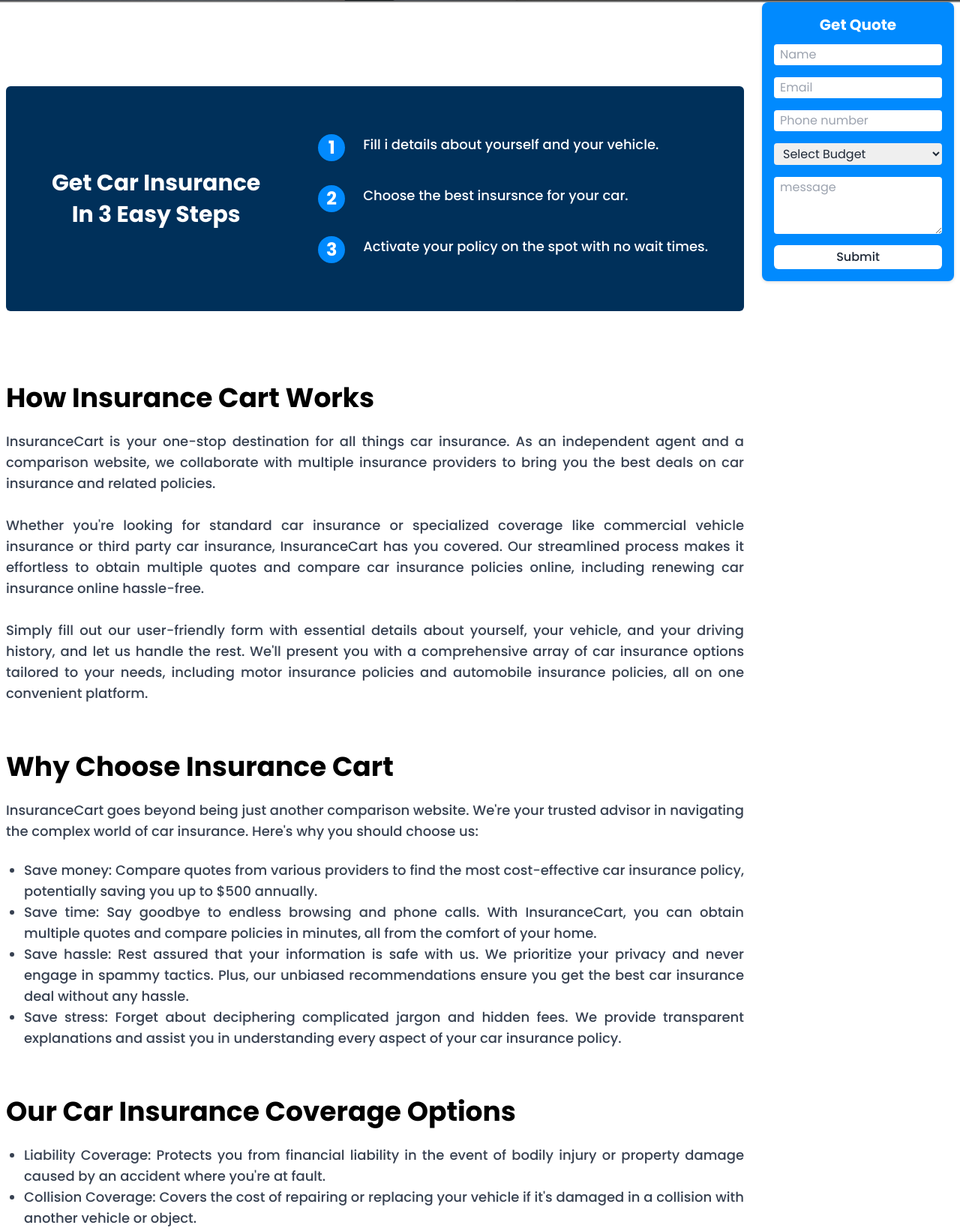
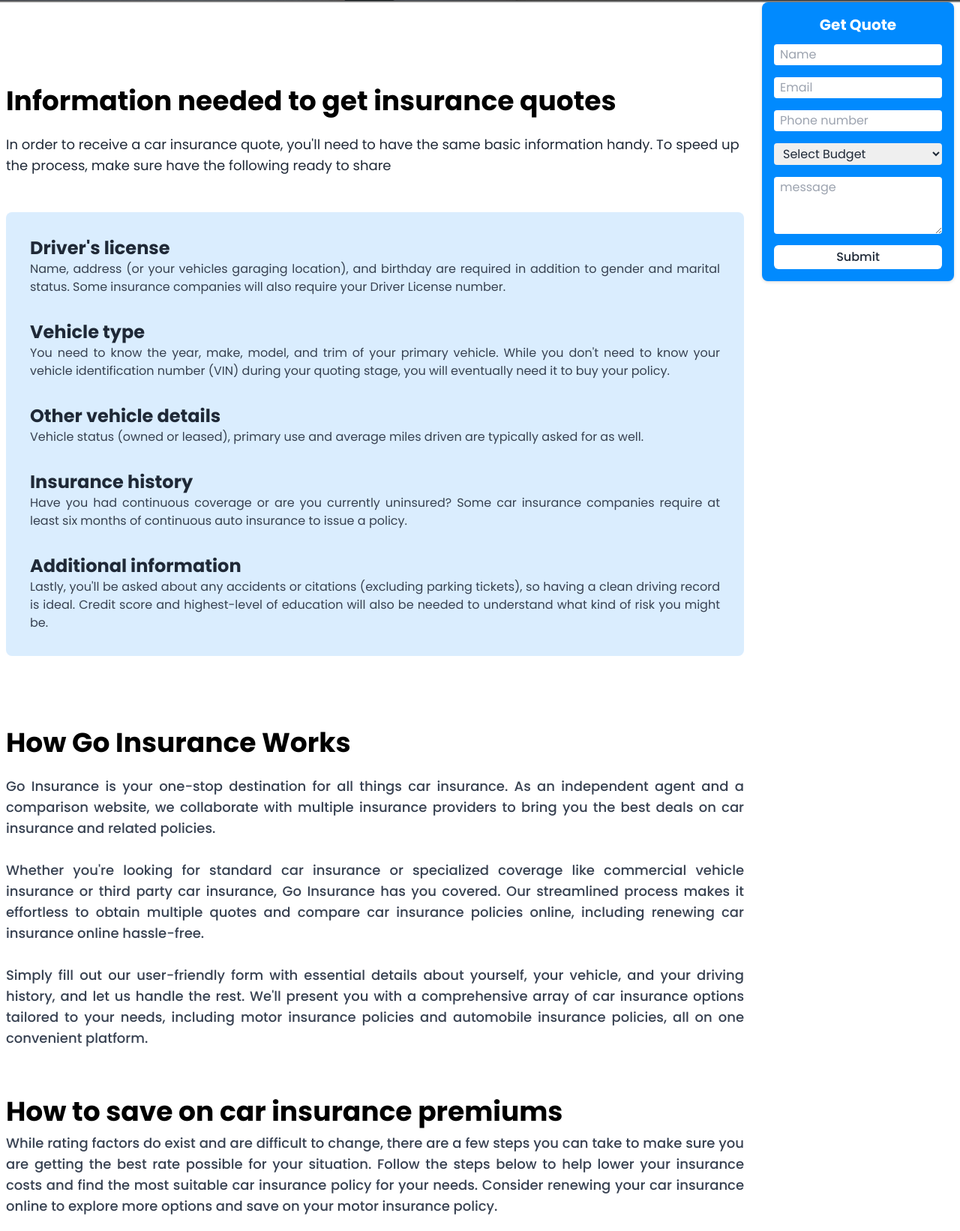
Before and after one commit to safinxr/sixth-insurance-website, a plain HTML site: page cheap-car-automobile-quotes.html in a window 1280 px wide. Shown: the part 821-2463 px from the top of the page at 75% size. Drawn offline with nearby package versions, Linux system fonts and the light colour scheme.

Commit message:
car section done

```diff
--- a/cheap-car-automobile-quotes.html
+++ b/cheap-car-automobile-quotes.html
@@ -146,12 +146,12 @@
     <header>
       <section
         style="background-image: url(image/cari4.jpg)"
-        class="bg-no-repeat lg:h-[95vh]  flex items-center bg-black bg-blend-overlay bg-opacity-50 bg-center lg:bg-top"
+        class="bg-no-repeat lg:h-[95vh] flex items-center bg-black bg-blend-overlay bg-opacity-50 bg-center lg:bg-top"
       >
         <div class="max-w-6xl mx-auto px-3 md:px-7 lg:px-0 py-20">
           <div class="text-white mb-6 lg:w-3/5">
             <a
-              class="text-sm font-medium px-6 py-1.5  bg-[#018AFE] rounded-full text-white"
+              class="text-sm font-medium px-6 py-1.5 bg-[#018AFE] rounded-full text-white"
               href=""
               >Car Insurance</a
             >
@@ -161,10 +161,12 @@
               Your One Stop Destination for Car Insurance Solutions
             </h1>
             <p class="text-justify mt-4 md:mt-6">
-              At Go Insurance, we're your ultimate destination for car insurance solutions. With tailored coverage and personalized service, drive confidently knowing you're protected every mile of the way.
+              At Go Insurance, we're your ultimate destination for car insurance
+              solutions. With tailored coverage and personalized service, drive
+              confidently knowing you're protected every mile of the way.
             </p>
 
-            <div class="flex justify-center md:justify-start">
+            <div class="flex justify-start">
               <div
                 class="flex mx-auto lg:mx-0 border-2 border-[#018AFE] w-[320px] justify-between mt-7 lg:mt-10 rounded-full"
               >
@@ -189,7 +191,6 @@
         </div>
       </section>
     </header>
-
 
     <!--===== body =====-->
     <main
@@ -249,74 +250,85 @@
       </section>
 
       <!-- ========Main section======= -->
-      <section>
-        <!-- Get Car Insurance In 3 Easy Steps -->
-        <section class="mt-16 lg:mt-28 bg-[#00305A] py-16 px-12 rounded-md">
-          <div class="flex flex-col lg:flex-row gap-x-16 gap-y-6 items-center">
-            <div class="flex-1">
-              <h1
-                class="text-white text-3xl font-bold text-center leading-[1.4]"
-              >
-                Get Car Insurance In 3 Easy Steps
+      <section class="mt-16 lg:mt-28">
+        <!-- Information needed to get insurance quotes -->
+        <div>
+          <h1 class="text-3xl md:text-4xl text-start font-bold text-black">
+            Information needed to get insurance quotes
           </h1>
+          <p class="text-lg mt-6">
+            In order to receive a car insurance quote, you'll need to have the
+            same basic information handy. To speed up the process, make sure
+            have the following ready to share
+          </p>
+          <div class="bg-[#DAEDFE] p-8 rounded-lg mt-12">
+            <div>
+              <div>
+                <h3 class="font-bold text-2xl">Driver's license</h3>
+                <p class="text-gray-700 text-justify">
+                  Name, address (or your vehicles garaging location), and
+                  birthday are required in addition to gender and marital
+                  status. Some insurance companies will also require your Driver
+                  License number.
+                </p>
               </div>
 
-            <div class="flex flex-col gap-8">
-              <div class="flex gap-6">
-                <div>
-                  <div
-                    class="w-9 h-9 bg-[#018AFE] rounded-full flex justify-center items-center"
-                  >
-                    <p class="text-white font-bold text-2xl">1</p>
-                  </div>
-                </div>
-                <p class="font-medium text-white text-lg">
-                  Fill i details about yourself and your vehicle.
+              <div class="mt-8">
+                <h3 class="font-bold text-2xl">Vehicle type</h3>
+                <p class="text-gray-700 text-justify">
+                  You need to know the year, make, model, and trim of your
+                  primary vehicle. While you don't need to know your vehicle
+                  identification number (VIN) during your quoting stage, you
+                  will eventually need it to buy your policy.
                 </p>
               </div>
-              <div class="flex gap-6">
-                <div>
-                  <div
-                    class="w-9 h-9 bg-[#018AFE] rounded-full flex justify-center items-center"
-                  >
-                    <p class="text-white font-bold text-2xl">2</p>
-                  </div>
-                </div>
-                <p class="font-medium text-white text-lg">
-                  Choose the best insursnce for your car.
+
+              <div class="mt-8">
+                <h3 class="font-bold text-2xl">Other vehicle details</h3>
+                <p class="text-gray-700 text-justify">
+                  Vehicle status (owned or leased), primary use and average
+                  miles driven are typically asked for as well.
                 </p>
               </div>
-              <div class="flex gap-6">
-                <div>
-                  <div
-                    class="w-9 h-9 bg-[#018AFE] rounded-full flex justify-center items-center"
-                  >
-                    <p class="text-white font-bold text-2xl">3</p>
+
+              <div class="mt-8">
+                <h3 class="font-bold text-2xl">Insurance history</h3>
+                <p class="text-gray-700 text-justify">
+                  Have you had continuous coverage or are you currently
+                  uninsured? Some car insurance companies require at least six
+                  months of continuous auto insurance to issue a policy.
+                </p>
               </div>
+
+              <div class="mt-8">
+                <h3 class="font-bold text-2xl">Additional information</h3>
+                <p class="text-gray-700 text-justify">
+                  Lastly, you'll be asked about any accidents or citations
+                  (excluding parking tickets), so having a clean driving record
+                  is ideal. Credit score and highest-level of education will
+                  also be needed to understand what kind of risk you might be.
+                </p>
               </div>
-                <p class="font-medium text-white text-lg">
-                  Activate your policy on the spot with no wait times.
-                </p>
+
             </div>
           </div>
         </div>
-        </section>
 
         <!-- ========Text section========== -->
         <section class="mt-16 lg:mt-24 mb-16 lg:mb-0">
           <div class="text-lg font-medium text-gray-700 text-justify">
             <h2 class="text-3xl md:text-4xl text-start font-bold text-black">
-              How Insurance Cart Works
+              How  Go Insurance Works
             </h2>
             <p class="mt-6">
-              InsuranceCart is your one-stop destination for all things car
+               Go Insurance is your one-stop destination for all things car
               insurance. As an independent agent and a comparison website, we
               collaborate with multiple insurance providers to bring you the
               best deals on car insurance and related policies.
               <br /><br />
               Whether you're looking for standard car insurance or specialized
               coverage like commercial vehicle insurance or third party car
-              insurance, InsuranceCart has you covered. Our streamlined process
+              insurance,  Go Insurance has you covered. Our streamlined process
               makes it effortless to obtain multiple quotes and compare car
               insurance policies online, including renewing car insurance online
               hassle-free.
@@ -330,67 +342,16 @@
             </p>
           </div>
 
-          <div class="text-lg font-medium text-gray-700 text-justify mt-16">
-            <h2 class="text-3xl md:text-4xl text-start font-bold text-black">
-              Why Choose Insurance Cart
-            </h2>
-            <p class="mt-6">
-              InsuranceCart goes beyond being just another comparison website.
-              We're your trusted advisor in navigating the complex world of car
-              insurance. Here's why you should choose us:
-            </p>
-
-            <ul class="list-disc ms-6 mt-6">
-              <li>
-                Save money: Compare quotes from various providers to find the
-                most cost-effective car insurance policy, potentially saving you
-                up to $500 annually.
-              </li>
-              <li>
-                Save time: Say goodbye to endless browsing and phone calls. With
-                InsuranceCart, you can obtain multiple quotes and compare
-                policies in minutes, all from the comfort of your home.
-              </li>
-              <li>
-                Save hassle: Rest assured that your information is safe with us.
-                We prioritize your privacy and never engage in spammy tactics.
-                Plus, our unbiased recommendations ensure you get the best car
-                insurance deal without any hassle.
-              </li>
-              <li>
-                Save stress: Forget about deciphering complicated jargon and
-                hidden fees. We provide transparent explanations and assist you
-                in understanding every aspect of your car insurance policy.
-              </li>
-            </ul>
+          <div class="text-lg font-medium text-gray-700 text-justify mt-16 ">
+            <h2 class="text-3xl md:text-4xl text-start font-bold text-black">How to save on car insurance premiums</h2>
+            <p class="mb-6 mt-2">While rating factors do exist and are difficult to change, there are a few steps you can take to make sure you are getting the best rate possible for your situation. Follow the steps below to help lower your insurance costs and find the most suitable car insurance policy for your needs. Consider renewing your car insurance online to explore more options and save on your motor insurance policy.
           </div>
 
-          <div class="text-lg font-medium text-gray-700 text-justify mt-16">
-            <h2 class="text-3xl md:text-4xl text-start font-bold text-black">
-              Our Car Insurance Coverage Options
-            </h2>
-            <ul class="list-disc ms-6 mt-6">
-              <li>
-                Liability Coverage: Protects you from financial liability in the
-                event of bodily injury or property damage caused by an accident
-                where you're at fault.
-              </li>
-              <li>
-                Collision Coverage: Covers the cost of repairing or replacing
-                your vehicle if it's damaged in a collision with another vehicle
-                or object.
-              </li>
-              <li>
-                Comprehensive Coverage: Provides protection against
-                non-collision incidents, such as theft, vandalism, fire, and
-                natural disasters.
-              </li>
-              <li>
-                Personal Injury Protection (PIP): Covers medical expenses and
-                lost wages for you and your passengers in the event of an
-                accident, regardless of fault.
-              </li>
-            </ul>
+          <div class="text-lg font-medium text-gray-700 text-justify mt-16 ">
+            <h2 class="text-3xl md:text-4xl text-start font-bold text-black">Calculating car insurance rates: summary</h2>
+            <p class="mb-6 mt-2">Remember that car insurance estimator tools are good for getting a rough idea of what you should be paying, but your final rates will likely vary. For this reason, it's a good idea to cast a wide net and get more accurate quotes from as many companies as possible. The GO Insurance's goal is to match you with the best insurance coverage: an auto policy that suits your financial situation and your coverage needs.<br><br>
+
+            The GO Insurance offers more options than your average insurance agent, which can come in handy if you’re seeking insurance savings. The more insurance companies you research, the more you save and the better coverage you find. If you want to find the best coverage for your money, look no further than The GO Insurance's car insurance calculator. Let us help you out — by using our auto insurance calculator, you can compare rates from leading companies in order to make sure you're getting the best rate, whether it's for your car insurance policy or your automobile insurance policy. And you don't even have to leave your couch.
           </div>
 
           <div class="text-lg font-medium text-gray-700 text-justify mt-16">
@@ -413,7 +374,7 @@
             <p class="mt-6">
               Ready to find the best car insurance for you? Start your free,
               personalized car insurance quote today and see how much you can
-              save with InsuranceCart. It’s easy, fast, and secure. Just click
+              save with  Go Insurance. It’s easy, fast, and secure. Just click
               on the button below and follow the instructions.
             </p>
           </div>
@@ -442,7 +403,7 @@
               type="text"
               name="name"
               placeholder="Enter your name"
-            class="input input-bordered h-10 w-full input-success text-base"
+              class="input input-bordered h-10 w-full input-info text-base"
               required
             />
           </div>
@@ -455,7 +416,7 @@
               type="email"
               name="email"
               placeholder="Enter your email"
-            class="input input-bordered h-10 w-full input-success"
+              class="input input-bordered h-10 w-full input-info"
               required
             />
           </div>
@@ -468,7 +429,7 @@
               type="number"
               name="phone"
               placeholder="Enter your phone number"
-            class="input input-bordered h-10 w-full input-success"
+              class="input input-bordered h-10 w-full input-info"
               required
             />
           </div>
@@ -481,7 +442,7 @@
               type="text"
               name="position"
               placeholder="Position name"
-            class="input input-bordered h-10 w-full input-success text-base"
+              class="input input-bordered h-10 w-full input-info text-base"
               name="position"
               required
             />
@@ -495,7 +456,7 @@
               type="number"
               name="salary"
               placeholder="What is your salary expectations?"
-            class="input input-bordered h-10 w-full input-success"
+              class="input input-bordered h-10 w-full input-info"
               required
             />
           </div>
@@ -505,7 +466,7 @@
               <span class="label-text">Preferred Job Location </span>
             </label>
             <select
-            class="text-base w-full h-10 border border-success px-3 rounded-lg outline-none"
+              class="text-base w-full h-10 border border-info px-3 rounded-lg outline-none"
               name="location"
               required
             >
@@ -523,7 +484,7 @@
               <span class="label-text">Visa Status </span>
             </label>
             <select
-            class="text-base w-full h-10 border border-success px-3 rounded-lg outline-none"
+              class="text-base w-full h-10 border border-info px-3 rounded-lg outline-none"
               name="visaStatus"
               required
             >
@@ -547,7 +508,7 @@
               type="text"
               name="animal"
               placeholder="Animal which matches your personality"
-            class="input input-bordered h-10 w-full input-success"
+              class="input input-bordered h-10 w-full input-info"
               required
             />
           </div>
@@ -559,7 +520,7 @@
             <textarea
               name="description"
               rows="1"
-            class="text-base w-full h-10 border border-success px-3 rounded-lg outline-none pt-2"
+              class="text-base w-full h-10 border border-info px-3 rounded-lg outline-none pt-2"
               placeholder="Description"
               required
             ></textarea>
@@ -574,7 +535,7 @@
             <textarea
               rows="1"
               name="leavingReason"
-            class="text-base w-full h-10 border border-success px-3 rounded-lg outline-none pt-2"
+              class="text-base w-full h-10 border border-info px-3 rounded-lg outline-none pt-2"
               placeholder="Reason?"
               required
             ></textarea>
@@ -589,7 +550,7 @@
             <textarea
               name="whyCandidate"
               rows="1"
-            class="text-base w-full h-10 border border-success px-3 rounded-lg outline-none pt-2"
+              class="text-base w-full h-10 border border-info px-3 rounded-lg outline-none pt-2"
               placeholder="Explain?"
               required
             ></textarea>
@@ -602,7 +563,7 @@
             <textarea
               name="weaknesses"
               rows="1"
-            class="text-base w-full h-10 border border-success px-3 rounded-lg outline-none pt-2"
+              class="text-base w-full h-10 border border-info px-3 rounded-lg outline-none pt-2"
               placeholder="Your weaknesses?"
               required
             ></textarea>
@@ -617,7 +578,7 @@
             <textarea
               name="whatCanYouDo"
               rows="1"
-            class="text-base w-full h-10 border border-success px-3 rounded-lg outline-none pt-2"
+              class="text-base w-full h-10 border border-info px-3 rounded-lg outline-none pt-2"
               placeholder="Explain"
               required
             ></textarea>
@@ -630,7 +591,7 @@
             <textarea
               name="resumeSummary"
               rows="1"
-            class="text-base w-full h-10 border border-success px-3 rounded-lg outline-none pt-2"
+              class="text-base w-full h-10 border border-info px-3 rounded-lg outline-none pt-2"
               placeholder="Describe your resume"
               required
             ></textarea>
@@ -642,7 +603,7 @@
             </label>
             <input
               type="file"
-            class="file-input file-input-bordered file-input-success w-full h-10"
+              class="file-input file-input-bordered file-input-info w-full h-10"
             />
           </div>
           <!-- Upload your Passport size picture. -->
@@ -652,7 +613,7 @@
             </label>
             <input
               type="file"
-            class="file-input file-input-bordered file-input-success w-full h-10"
+              class="file-input file-input-bordered file-input-info w-full h-10"
             />
           </div>
           <!-- successfully message -->
@@ -667,7 +628,7 @@
           </div>
           <!-- button -->
           <div class="md:col-span-2 lg:col-span-4 flex justify-center">
-          <button class="btn btn-success text-white text-xl px-14 mt-4">
+            <button class="btn btn-info text-white text-xl px-14 mt-4">
               <span id="btnText">Submit</span>
               <img
                 id="btnImg"
```
Lines whose indentation alone changed are shown as unchanged.
